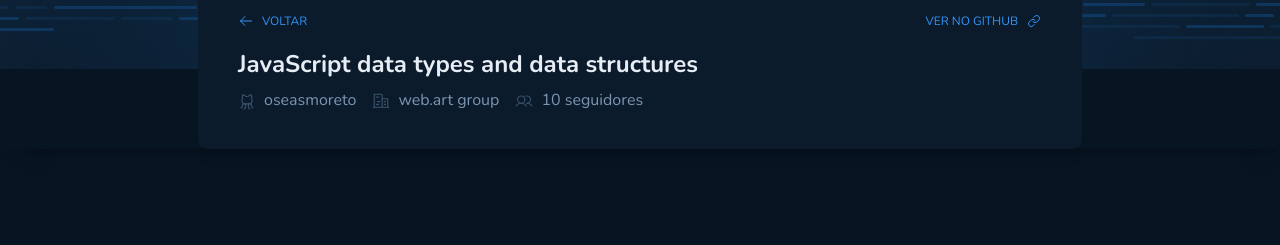
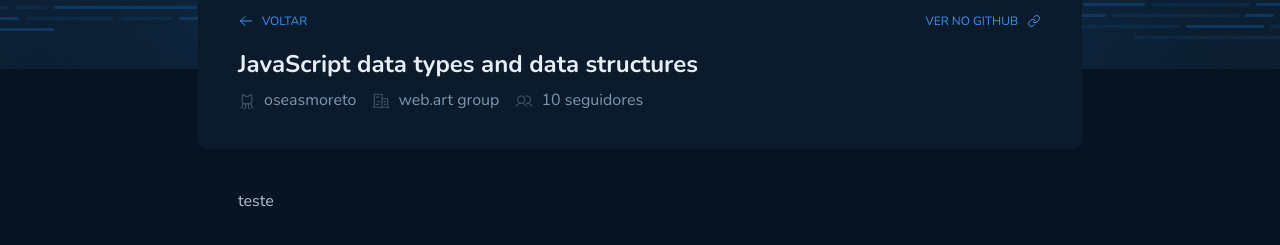
Before and after one commit to oseasmoreto/rocketseat-ignite-desafio-03-github-blog, a React (Vite) app: page /post/1 in a window 1280 px wide. Shown: the part 227-472 px from the top of the page. Built offline with nearby package versions, Linux system fonts and the light colour scheme.

Commit message:
Adiciona estilo da página de post

```diff
--- a/src/pages/Post/index.tsx
+++ b/src/pages/Post/index.tsx
@@ -5,6 +5,7 @@ export function Post() {
   return (
     <PostContainer>
       <PostHeader />
+      <div className="box-content">teste</div>
     </PostContainer>
   )
 }
--- a/src/pages/Post/styles.ts
+++ b/src/pages/Post/styles.ts
@@ -5,9 +5,26 @@ export const PostContainer = styled.div`
   flex-direction: column;
   justify-content: center;
   align-items: center;
-  gap: 3rem;
 
   height: 100%;
+
+  .box-content {
+    display: flex;
+    width: 100%;
+    max-width: 55.25rem;
+
+    padding: 2.5rem;
+
+    color: ${(props) => props.theme.text};
+    font-size: 1rem;
+    line-height: 1.6;
+
+    p {
+      color: ${(props) => props.theme.text};
+      font-size: 1rem;
+      line-height: 1.6;
+    }
+  }
 
   @media (max-width: 1024px) {
     padding: 0 1rem;
```
